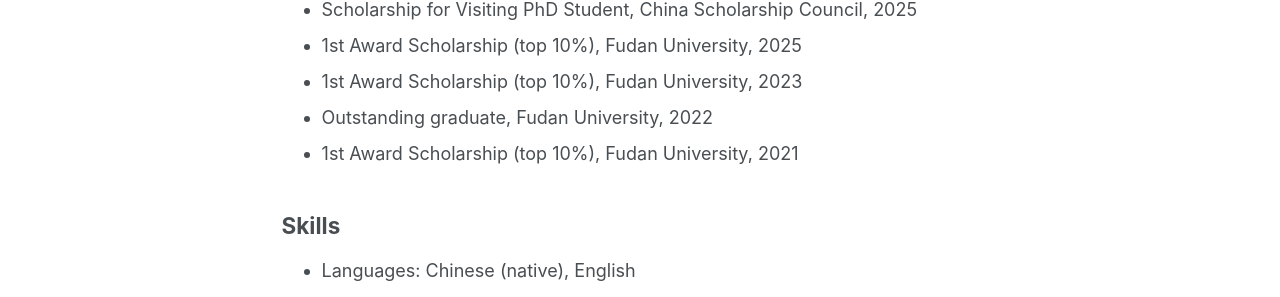
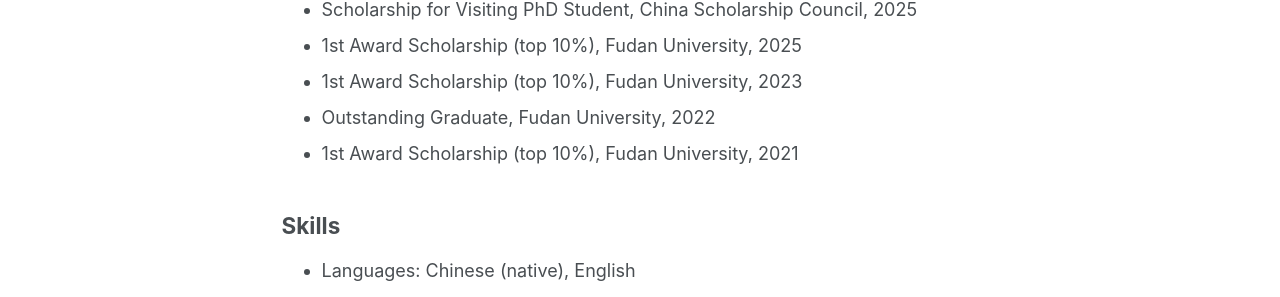
Before and after one commit to JingyuLiuMath/JingyuLiuMath.github.io, a Jekyll site: the page built from _pages/cv.md, in a window 1280 px wide and 1390 px high. Shown: the part 689-986 px from the top of the window. Built offline with Jekyll 4.4.1, drawn with Linux system fonts in a browser that asks for light colours; some web fonts are replaced.

Commit message:
update awards

```diff
--- a/_pages/cv.md
+++ b/_pages/cv.md
@@ -25,7 +25,7 @@ author_profile: true
 * Scholarship for Visiting PhD Student, China Scholarship Council, 2025
 * 1st Award Scholarship (top 10%), Fudan University, 2025
 * 1st Award Scholarship (top 10%), Fudan University, 2023
-* Outstanding graduate, Fudan University, 2022
+* Outstanding Graduate, Fudan University, 2022
 * 1st Award Scholarship (top 10%), Fudan University, 2021
 
 ## Skills
```
